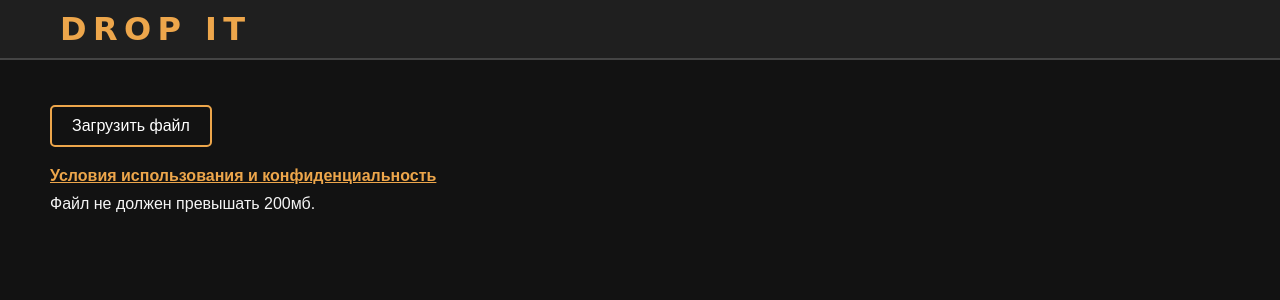
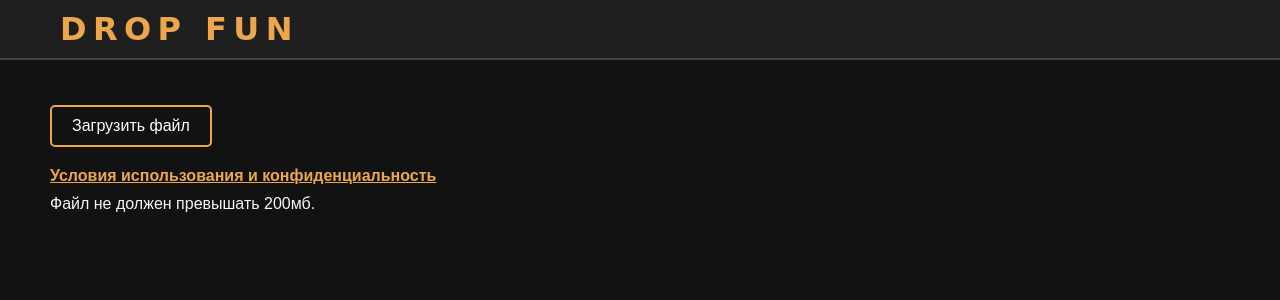
Before and after one commit to xaslx/DropIt, a FastAPI app: template app/static/templates/base.html in a window 1280 px wide. Shown: the top 300 px of the page. Run offline with FastAPI, Linux system fonts and the light colour scheme; the template is opened without the code that fills it, so the values that code supplies are empty; parts of the project's set-up code (start-up, migrations or seed data) failed here and were passed over; some libraries are stand-ins or nearby versions; some web fonts are replaced.

Commit message:
update title

```diff
--- a/app/static/templates/base.html
+++ b/app/static/templates/base.html
@@ -4,7 +4,7 @@
     <meta charset="UTF-8">
     <meta name="viewport" content="width=device-width, initial-scale=1.0">
     <meta http-equiv="X-UA-Compatible" content="ie=edge">
-    <title>{% block title %}DropIt{% endblock %}</title>
+    <title>{% block title %}Drop Fun{% endblock %}</title>
     <link rel="stylesheet" href="/static/css/styles.css">
     <link href="https://fonts.googleapis.com/css2?family=Handjet:wght@400;700&display=swap" rel="stylesheet">
     <link rel="stylesheet" href="https://cdn.jsdelivr.net/npm/notyf/notyf.min.css">
@@ -16,7 +16,7 @@
     <header>
         <div class="container">
             <div class="logo">
-                <a href="/">Drop It</a>
+                <a href="/">Drop Fun</a>
             </div>
         </div>
     </header>
```
